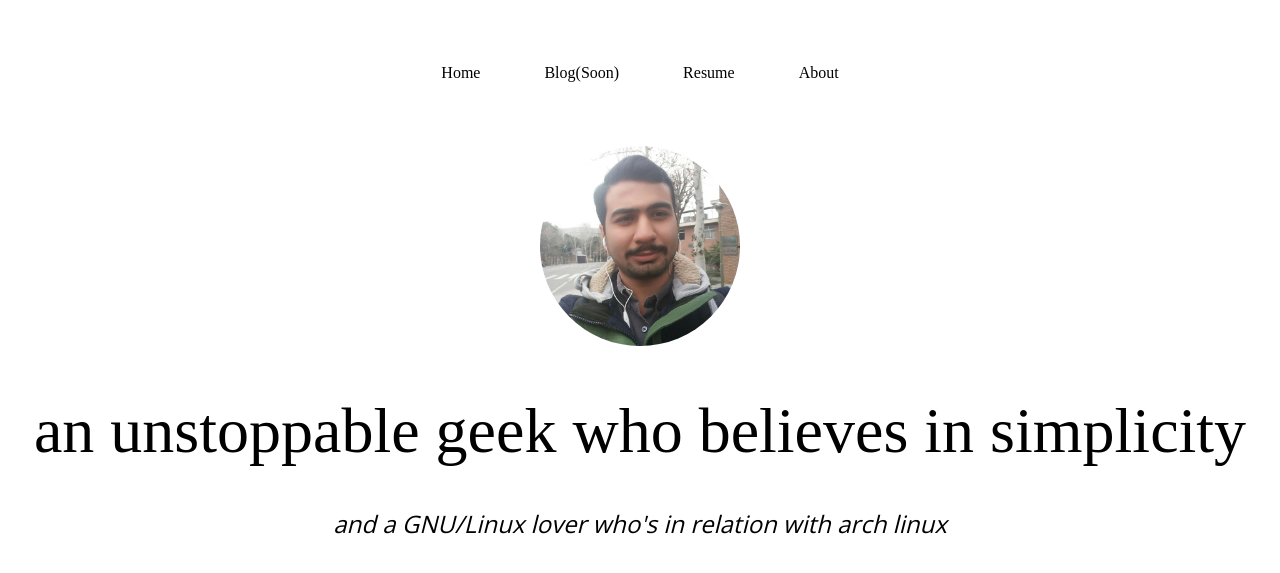
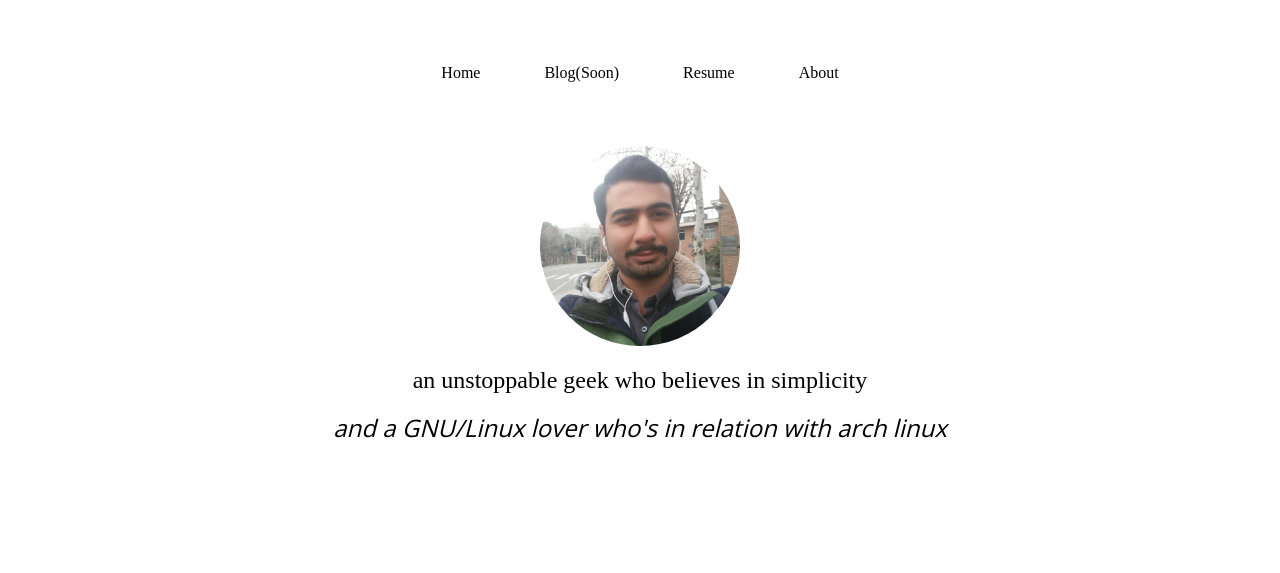
Before and after one commit to mansourmahboubi/mansourmahboubi.github.io, a Jekyll site: the page built from about.html, in a window 1280 px wide. Shown: the top 573 px of the page. Built offline with Jekyll 4.4.1, drawn with Linux system fonts in a browser that asks for light colours.

Commit message:
about h1 size 2ble fix

```diff
--- a/_layouts/about.html
+++ b/_layouts/about.html
@@ -5,7 +5,7 @@ layout: default
 <section class="home">
   <img src="img/me.jpg" class="me">
   <div class="name">
-    <h1 class="slideInLeft animated" style="font-weight: normal;font-size:1.5;">an unstoppable geek who believes in simplicity</h1>
+    <h1 class="slideInLeft animated" style="font-weight: normal;font-size:1.5rem;">an unstoppable geek who believes in simplicity</h1>
   </div>
   <div class="info">
     <h2 class="slideInRight animated">and a GNU/Linux lover who's in relation with arch linux</h2>
```
